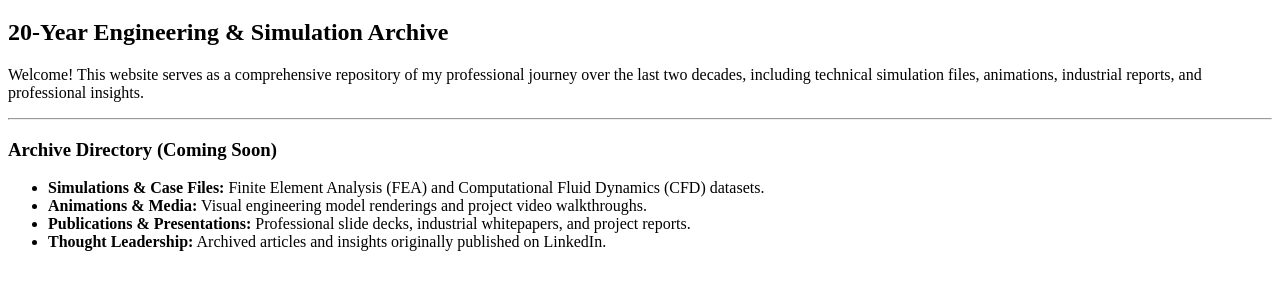
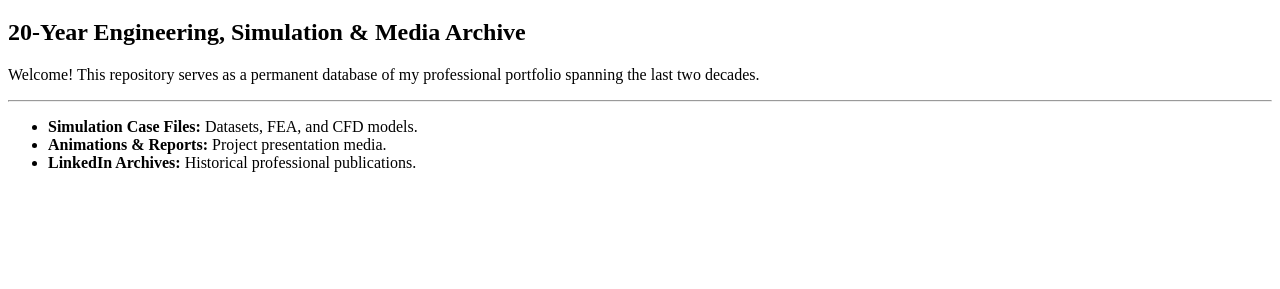
Before and after one commit to Satish-Bonthu/satish-bonthu.github.io, a plain HTML site: page index.html in a window 1280 px wide. Shown: the part 61-350 px from the top of the page. Drawn offline with Linux system fonts and the light colour scheme.

Commit message:
Update index.html

```diff
--- a/index.html
+++ b/index.html
@@ -3,20 +3,17 @@
 <head>
     <meta charset="UTF-8">
     <meta name="viewport" content="width=device-width, initial-scale=1.0">
-    <title>Satish Bonthu | Career Archive & Portfolio</title>
+    <title>Satish Bonthu | Career Archive</title>
 </head>
 <body>
     <h1>Satish Bonthu</h1>
-    <h2>20-Year Engineering & Simulation Archive</h2>
-    <p>Welcome! This website serves as a comprehensive repository of my professional journey over the last two decades, including technical simulation files, animations, industrial reports, and professional insights.</p>
-
+    <h2>20-Year Engineering, Simulation & Media Archive</h2>
+    <p>Welcome! This repository serves as a permanent database of my professional portfolio spanning the last two decades.</p>
     <hr>
-    <h3>Archive Directory (Coming Soon)</h3>
     <ul>
-        <li><strong>Simulations & Case Files:</strong> Finite Element Analysis (FEA) and Computational Fluid Dynamics (CFD) datasets.</li>
-        <li><strong>Animations & Media:</strong> Visual engineering model renderings and project video walkthroughs.</li>
-        <li><strong>Publications & Presentations:</strong> Professional slide decks, industrial whitepapers, and project reports.</li>
-        <li><strong>Thought Leadership:</strong> Archived articles and insights originally published on LinkedIn.</li>
+        <li><strong>Simulation Case Files:</strong> Datasets, FEA, and CFD models.</li>
+        <li><strong>Animations & Reports:</strong> Project presentation media.</li>
+        <li><strong>LinkedIn Archives:</strong> Historical professional publications.</li>
     </ul>
 </body>
 </html>
```
